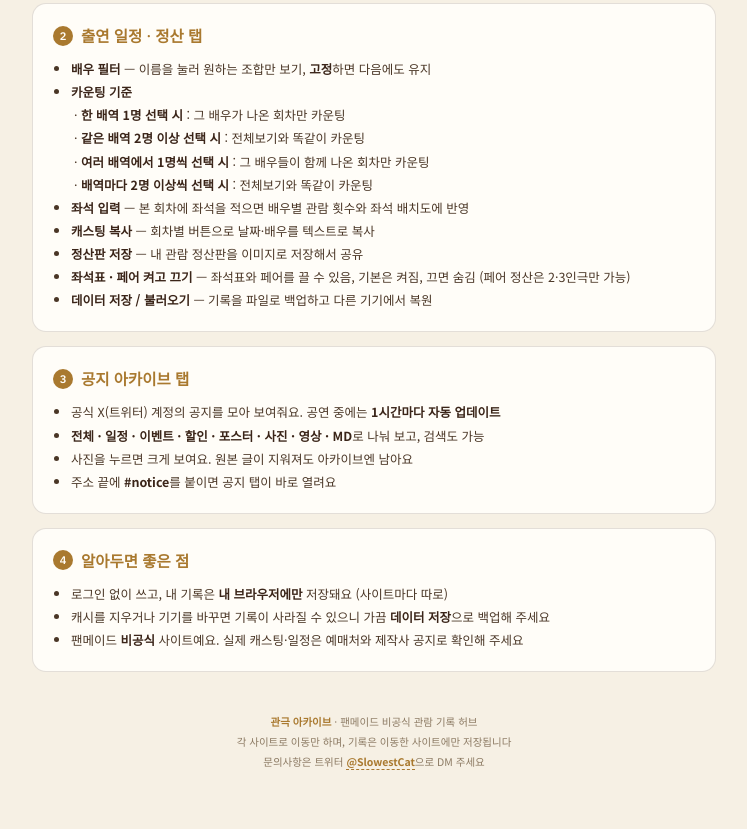
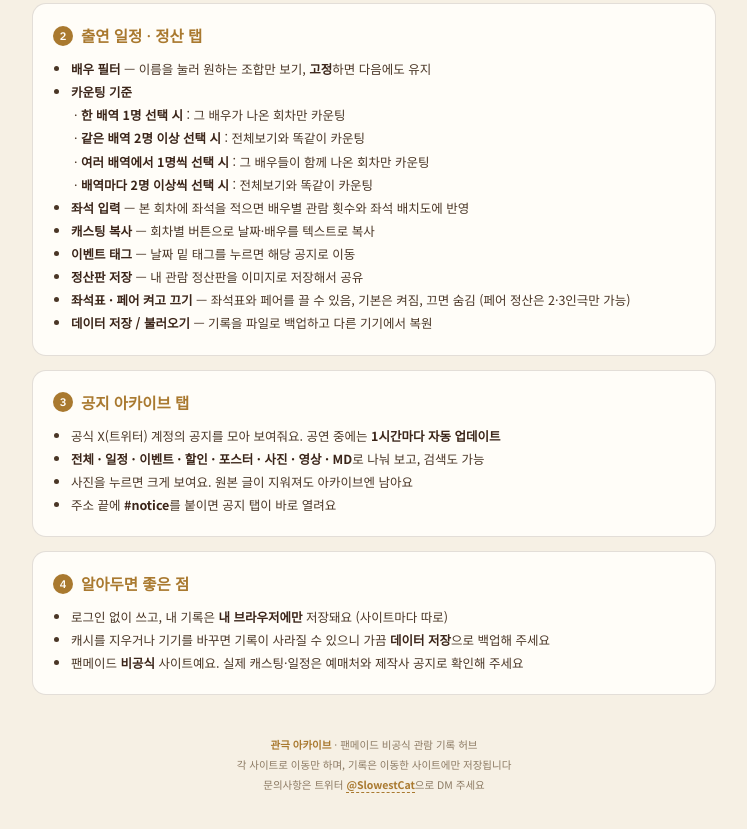
Before and after one commit to chichiandpopo/stage_archive, a plain HTML site: page index.html in a window 1280 px wide. Shown: the part 1765-2594 px from the top of the page, without its empty margins (266-1013 px from the left). Drawn offline with Linux system fonts and the light colour scheme.

Commit message:
공통 사용법에 이벤트 태그 설명 추가
Co-Authored-By: Claude Opus 5.5 <noreply@anthropic.com>
Claude-Session: https://claude.ai/code/session_01Jwnfeddb2AWhiNUX6mR7Bd

```diff
--- a/index.html
+++ b/index.html
@@ -166,6 +166,7 @@ body{
       <li><b>카운팅 기준</b><br><span style="display:block;padding-left:12px;text-indent:-9px">· <b>한 배역 1명 선택 시</b> : 그 배우가 나온 회차만 카운팅</span><span style="display:block;padding-left:12px;text-indent:-9px">· <b>같은 배역 2명 이상 선택 시</b> : 전체보기와 똑같이 카운팅</span><span style="display:block;padding-left:12px;text-indent:-9px">· <b>여러 배역에서 1명씩 선택 시</b> : 그 배우들이 함께 나온 회차만 카운팅</span><span style="display:block;padding-left:12px;text-indent:-9px">· <b>배역마다 2명 이상씩 선택 시</b> : 전체보기와 똑같이 카운팅</span></li>
       <li><b>좌석 입력</b> — 본 회차에 좌석을 적으면 배우별 관람 횟수와 좌석 배치도에 반영</li>
       <li><b>캐스팅 복사</b> — 회차별 버튼으로 날짜·배우를 텍스트로 복사</li>
+      <li><b>이벤트 태그</b> — 날짜 밑 태그를 누르면 해당 공지로 이동</li>
       <li><b>정산판 저장</b> — 내 관람 정산판을 이미지로 저장해서 공유</li>
       <li><b>좌석표 · 페어 켜고 끄기</b> — 좌석표와 페어를 끌 수 있음, 기본은 켜짐, 끄면 숨김 (페어 정산은 2·3인극만 가능)</li>
       <li><b>데이터 저장 / 불러오기</b> — 기록을 파일로 백업하고 다른 기기에서 복원</li>
```
